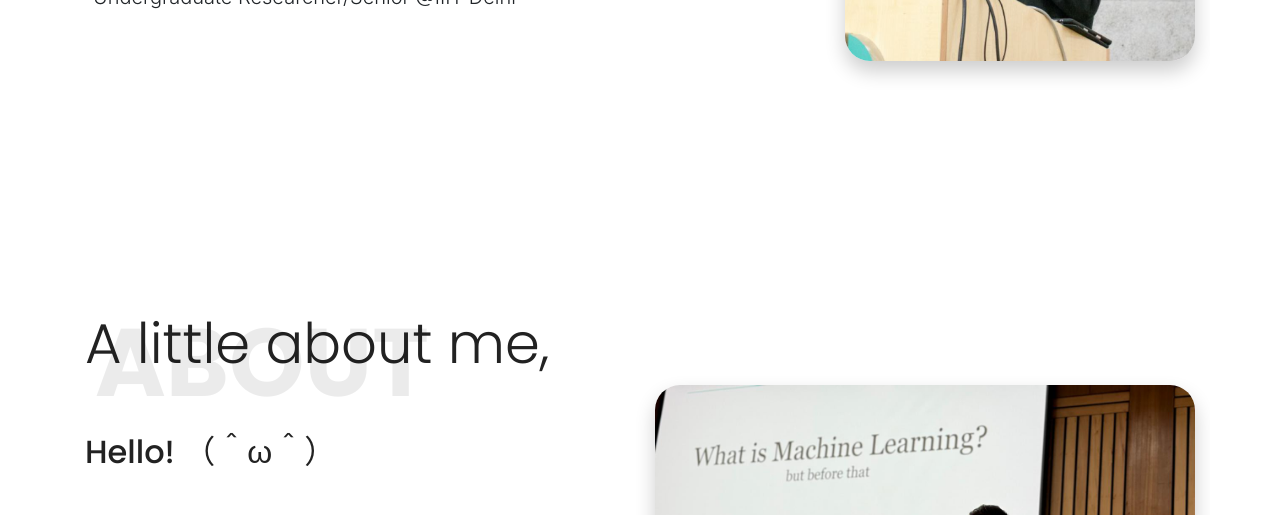
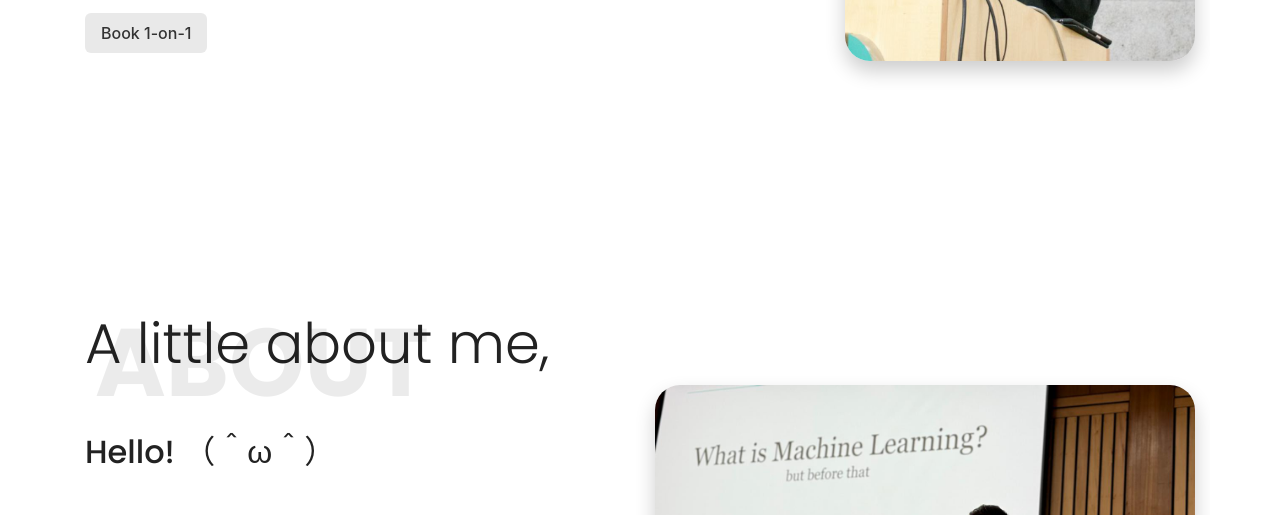
Before and after one commit to me-tusharchandra/me-tusharchandra.github.io, a website: page index.html in a window 1280 px wide. Shown: the part 585-1100 px from the top of the page. Drawn offline with nearby package versions, Linux system fonts and the light colour scheme.

Commit message:
cal.com updated

```diff
--- a/index.html
+++ b/index.html
@@ -17,6 +17,27 @@
     <link rel="stylesheet" href="https://stackpath.bootstrapcdn.com/bootstrap/4.5.0/css/bootstrap.min.css"
         integrity="sha384-9aIt2nRpC12Uk9gS9baDl411NQApFmC26EwAOH8WgZl5MYYxFfc+NcPb1dKGj7Sk" crossorigin="anonymous">
     <script src="https://cdnjs.cloudflare.com/ajax/libs/locomotive-scroll/4.0.6/locomotive-scroll.min.js"></script>
+    <style>
+    .book-btn {
+        background-color: #e9e9e9;  /* Light gray color */
+        color: #333;
+        font-weight: 500;
+        padding: 8px 16px;
+        border-radius: 6px;
+        transition: all 0.2s ease;
+        margin-top: 10px;
+        display: inline-block;
+        text-decoration: none;
+        border: none;
+        font-size: 16px;
+    }
+
+    .book-btn:hover {
+        background-color: #dedede;
+        color: #333;
+        text-decoration: none;
+    }
+    </style>
 </head>
 
 <body>
@@ -67,6 +88,7 @@
                     <h1 class="display-1">Tushar Chandra</h1>
                     <p class="lead pl-2">Undergraduate Researcher/Senior <a style="text-decoration: none;
                         color: inherit;" target="_blank"  href="http://iiitd.ac.in/"> @IIIT Delhi</a> </p>
+                    <a href="https://cal.com/me-tusharchandra" target="_blank" class="book-btn">Book 1-on-1</a>
                 </div>
                 <div class="col-lg-4 text-center my-auto pb-5">
                     <img class="img-fluid rounded-custom shadow-effect" src="Media/pfp.png" alt="Profile Picture">
```
